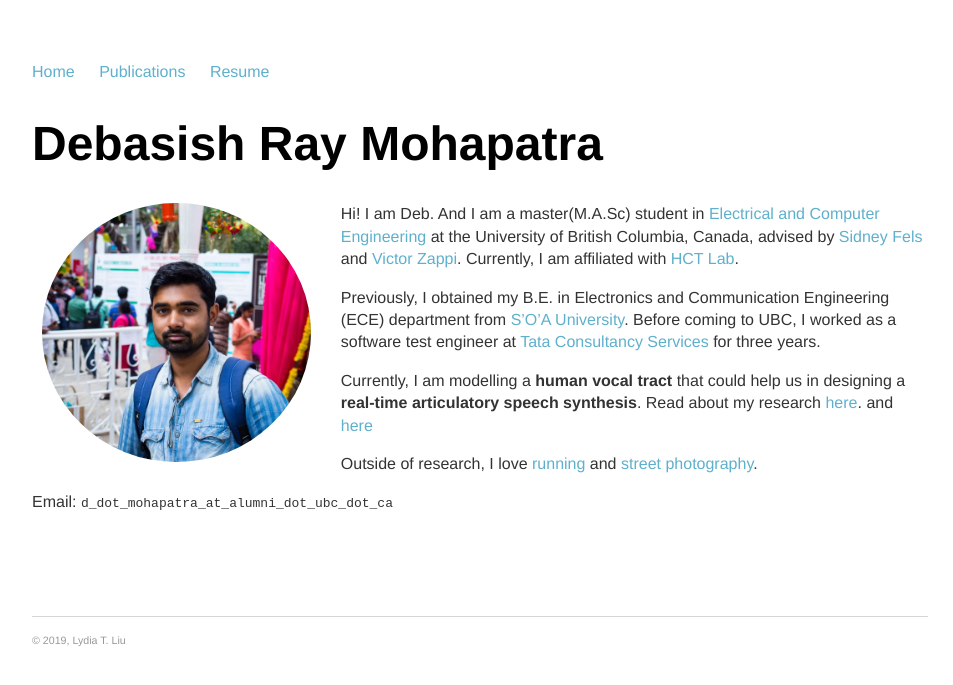
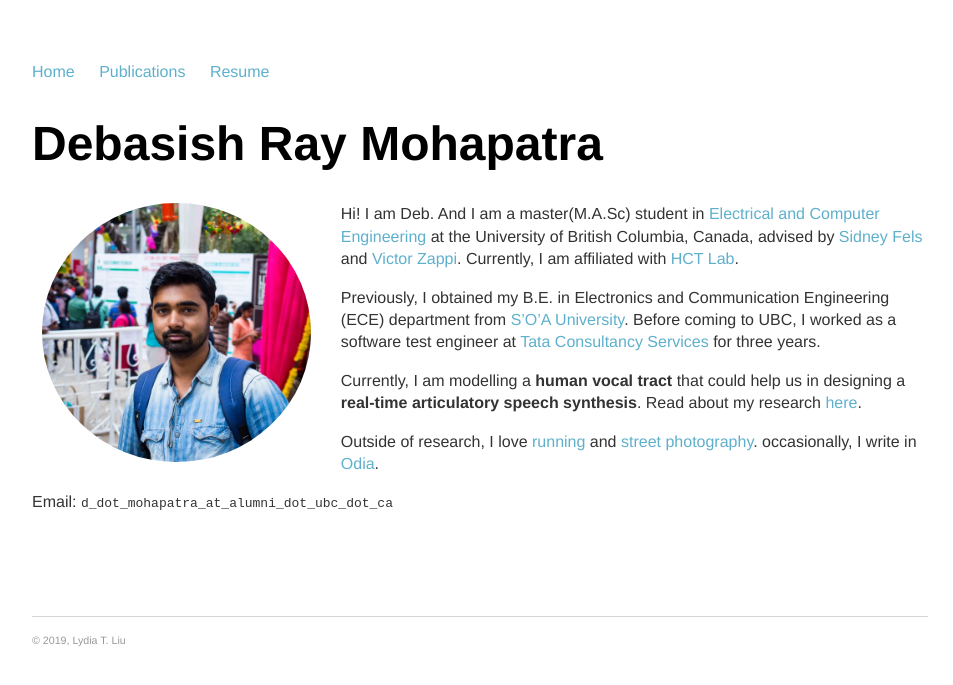
Before and after one commit to PramitSaha/debasishray19.github.io, a Jekyll site: the page built from index.md, in a window 1280 px wide. Shown: the top 685 px of the page, without its empty margins (160-1113 px from the left). Built offline with Jekyll 4.4.1, drawn with Linux system fonts in a browser that asks for light colours.

Commit message:
Update index to add my writing section

```diff
--- a/index.md
+++ b/index.md
@@ -12,8 +12,8 @@ Hi! I am Deb. And I am a master(M.A.Sc) student in [Electrical and Computer Engi
 
 Previously, I obtained my B.E. in Electronics and Communication Engineering (ECE) department from [S'O'A University](https://www.soa.ac.in/iter). Before coming to UBC, I worked as a software test engineer at [Tata Consultancy Services](https://www.tcs.com/) for three years.
 
-Currently, I am modelling a **human vocal tract** that could help us in designing a **real-time articulatory speech synthesis**. Read about my research [here](/projects). and [here](/writing)
+Currently, I am modelling a **human vocal tract** that could help us in designing a **real-time articulatory speech synthesis**. Read about my research [here](/projects).
 
-Outside of research, I love [running](https://www.strava.com/athletes/45967561) and [street photography](https://500px.com/debasishraymohapatra).
+Outside of research, I love [running](https://www.strava.com/athletes/45967561) and [street photography](https://500px.com/debasishraymohapatra). occasionally, I write in [Odia](/MyWriting).
 
 Email: `d_dot_mohapatra_at_alumni_dot_ubc_dot_ca`
```
